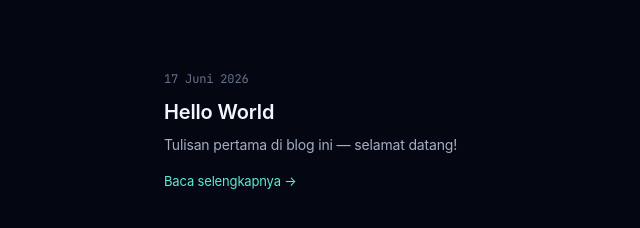
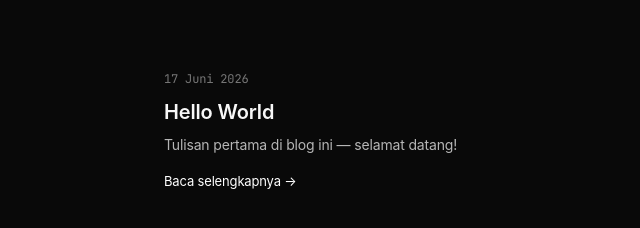
Before and after one commit to anggatok120-collab/porto-next, a Next.js app: page /blog in a window 1280 px wide. Shown: the part 248-476 px from the top of the page, without its empty margins (153-793 px from the left). Built offline with nearby package versions, Linux system fonts and the light colour scheme.

Commit message:
Apply monochrome portfolio theme

```diff
--- a/app/globals.css
+++ b/app/globals.css
@@ -1918,3 +1918,126 @@ body {
 @media (prefers-reduced-motion: reduce) {
     .service-card:hover, .skill-group:hover, .timeline__card:hover, .edu__card:hover, .tool-item:hover, .project-card:hover { transform: none; }
 }
+
+/* ===== MONOCHROME THEME =====
+   Site-wide black, white, and neutral-gray palette. */
+:root {
+    --bg: #090909;
+    --bg-alt: #121212;
+    --surface: rgba(24, 24, 24, .9);
+    --surface-hover: rgba(38, 38, 38, .96);
+    --border: rgba(255, 255, 255, .16);
+    --accent: #ffffff;
+    --accent-dim: rgba(255, 255, 255, .08);
+    --accent-mid: rgba(255, 255, 255, .26);
+    --text: #f7f7f7;
+    --text-muted: #b6b6b6;
+    --text-dim: #777777;
+    --shadow: 0 24px 80px rgba(0, 0, 0, .42);
+}
+
+[data-theme="light"] {
+    --bg: #f6f6f6;
+    --bg-alt: #ebebeb;
+    --surface: rgba(255, 255, 255, .9);
+    --surface-hover: #ffffff;
+    --border: rgba(0, 0, 0, .16);
+    --accent: #111111;
+    --accent-dim: rgba(0, 0, 0, .07);
+    --accent-mid: rgba(0, 0, 0, .22);
+    --text: #111111;
+    --text-muted: #505050;
+    --text-dim: #707070;
+    --shadow: 0 24px 70px rgba(0, 0, 0, .12);
+}
+
+html, body { background: var(--bg); }
+body { background: var(--bg); }
+
+.nav,
+.nav.scrolled,
+.mobile-menu {
+    background: rgba(9, 9, 9, .88);
+    border-color: var(--border);
+    -webkit-backdrop-filter: blur(22px);
+    backdrop-filter: blur(22px);
+}
+
+[data-theme="light"] :is(.nav, .nav.scrolled, .mobile-menu) {
+    background: rgba(246, 246, 246, .9);
+}
+
+.hero__grid {
+    background-image:
+        linear-gradient(rgba(255, 255, 255, .055) 1px, transparent 1px),
+        linear-gradient(90deg, rgba(255, 255, 255, .055) 1px, transparent 1px);
+}
+[data-theme="light"] .hero__grid {
+    background-image:
+        linear-gradient(rgba(0, 0, 0, .055) 1px, transparent 1px),
+        linear-gradient(90deg, rgba(0, 0, 0, .055) 1px, transparent 1px);
+}
+.hero__bg::before,
+.hero__bg::after { background: radial-gradient(circle, rgba(255, 255, 255, .09), transparent 68%); }
+[data-theme="light"] .hero__bg::before,
+[data-theme="light"] .hero__bg::after { background: radial-gradient(circle, rgba(0, 0, 0, .07), transparent 68%); }
+
+.hero__name {
+    background: linear-gradient(120deg, #fff 10%, #bdbdbd 58%, #fff 100%);
+    -webkit-background-clip: text;
+    background-clip: text;
+    filter: none;
+}
+[data-theme="light"] .hero__name {
+    background: linear-gradient(120deg, #111 10%, #777 58%, #111 100%);
+    -webkit-background-clip: text;
+    background-clip: text;
+}
+
+.btn--primary { background: var(--accent); color: var(--bg); box-shadow: 0 12px 34px rgba(0, 0, 0, .24); }
+.btn--primary:hover { box-shadow: 0 14px 38px rgba(0, 0, 0, .35); }
+.hero__badge,
+.hero__mini-stat,
+.hero__terminal,
+.modal-card { background: rgba(18, 18, 18, .92); border-color: var(--border); }
+[data-theme="light"] :is(.hero__badge, .hero__mini-stat, .hero__terminal, .modal-card) { background: rgba(255, 255, 255, .92); }
+.hero__terminal { color: var(--text); }
+.hero__terminal-body div { color: var(--text); }
+.hero__terminal-body p, .hero__terminal-title { color: var(--text-muted); }
+.hero__terminal-dot { background: #a5a5a5 !important; }
+.hero__terminal-dot--red { background: #e6e6e6 !important; }
+.hero__terminal-dot--yellow { background: #9a9a9a !important; }
+.hero__terminal-dot--green { background: #555 !important; }
+
+.hero__photo-wrap { border-color: var(--border); background: linear-gradient(150deg, var(--accent-dim), transparent); box-shadow: var(--shadow); }
+.hero__photo-wrap::before { background: radial-gradient(circle, rgba(255, 255, 255, .22), transparent 65%); }
+[data-theme="light"] .hero__photo-wrap::before { background: radial-gradient(circle, rgba(0, 0, 0, .14), transparent 65%); }
+.hero__photo-wrap img,
+.tool-item__icon,
+.modal-card,
+.project-experience__window iframe { filter: grayscale(1); }
+.hero__badge > span:first-child { filter: grayscale(1); }
+
+.section--alt { background: linear-gradient(180deg, var(--bg-alt), var(--bg)); }
+:is(.about__text, .skill-group, .service-card, .timeline__card, .edu__card, .contact__card, .admin-card, .admin-post-form, .blog-item:hover, .project-card) {
+    background: linear-gradient(145deg, var(--surface-hover), var(--surface));
+    border-color: var(--border);
+    box-shadow: var(--shadow);
+}
+[data-theme="light"] :is(.about__text, .skill-group, .service-card, .timeline__card, .edu__card, .contact__card, .project-card) { background: var(--surface); }
+.stat,
+.project-experience__notice { background: linear-gradient(135deg, var(--accent-dim), var(--surface)); }
+.service-card::before,
+.project-card::before,
+.project-card--terminal::before,
+.project-card--lab::before,
+.project-experience__window::before { background: linear-gradient(90deg, var(--accent), transparent 82%); }
+.timeline::before { background: linear-gradient(var(--accent), transparent); }
+.tag { background: var(--accent-dim); border-color: var(--border); }
+.project-experience__window,
+.project-experience__window iframe { background: #101010; border-color: var(--border); }
+.form__input,
+.form__textarea { background: rgba(0, 0, 0, .24); border-color: var(--border); color: var(--text); }
+[data-theme="light"] :is(.form__input, .form__textarea) { background: rgba(0, 0, 0, .04); }
+.footer { background: #0c0c0c; }
+[data-theme="light"] .footer { background: #ededed; }
```
